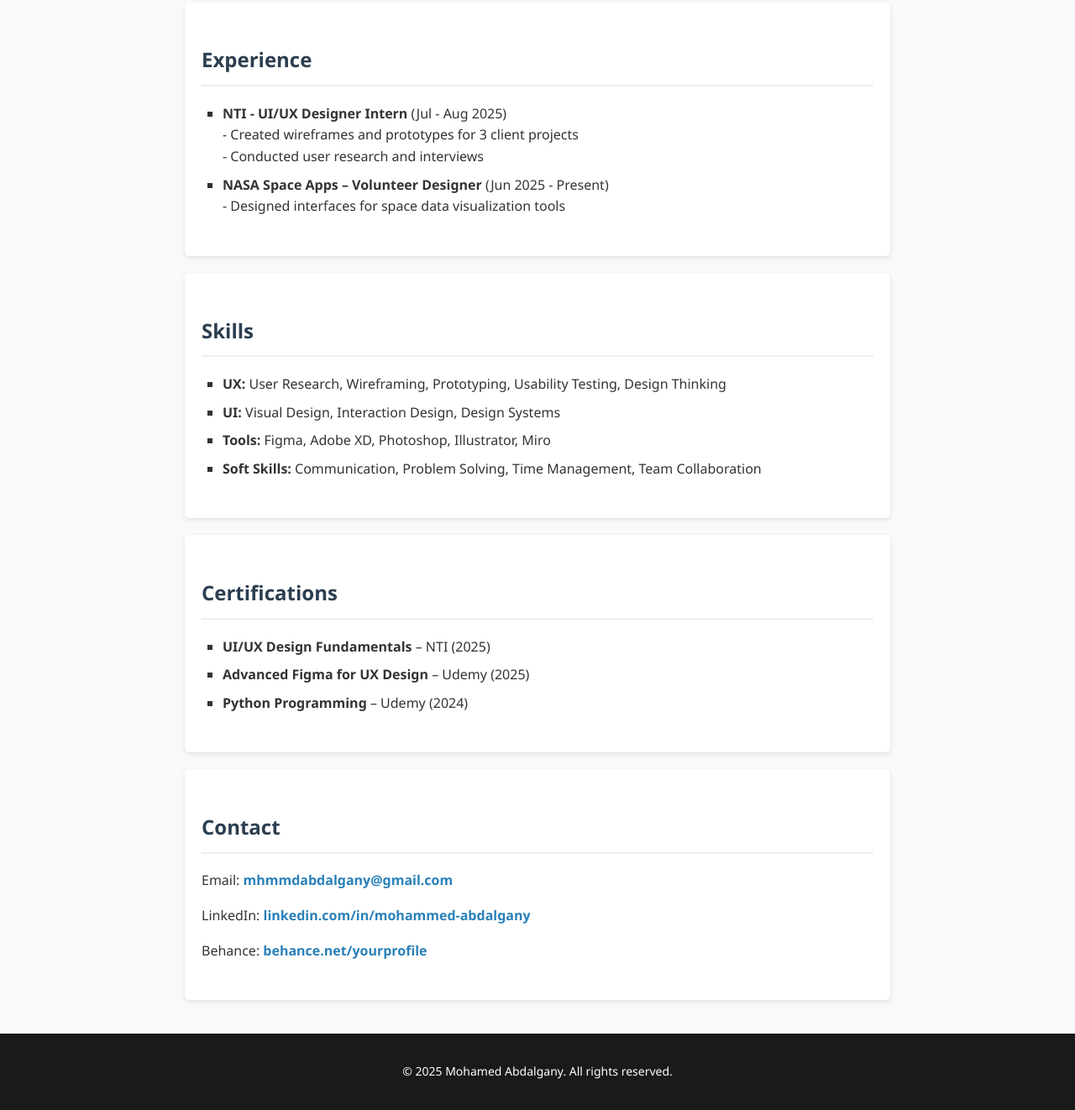
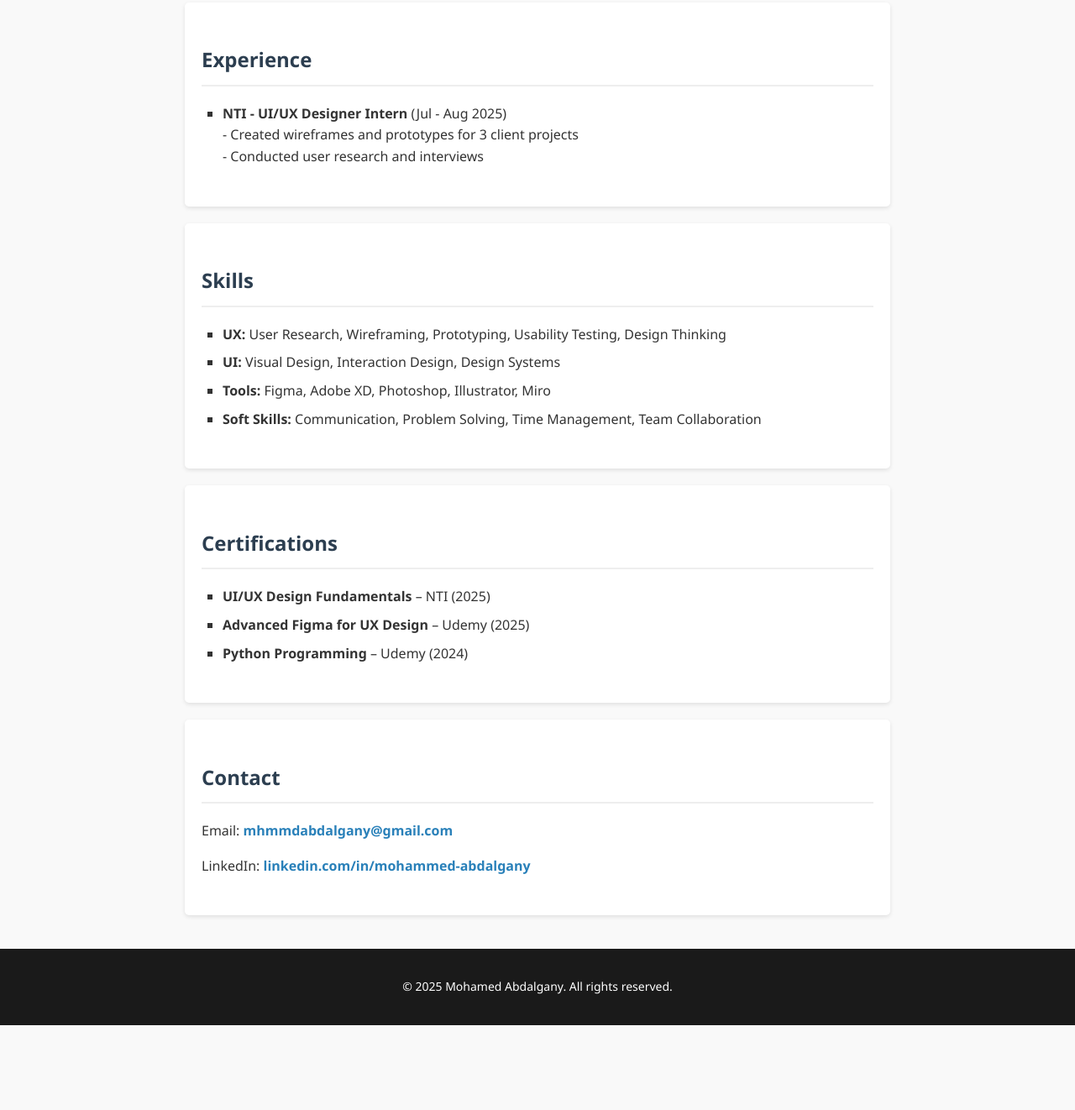
Before and after one commit to mhmmdabdalgany-ui/Protofolio, a plain HTML site: page index.html in a window 1280 px wide. Shown: the part 1033-2355 px from the top of the page at 84% size. After the commit the page ends 2254 px from the top, so only its background shows below. Drawn offline with Linux system fonts and the light colour scheme.

Commit message:
Update index.html

```diff
--- a/index.html
+++ b/index.html
@@ -109,8 +109,6 @@
             <li><strong>NTI - UI/UX Designer Intern</strong> (Jul - Aug 2025)<br>
             - Created wireframes and prototypes for 3 client projects<br>
             - Conducted user research and interviews</li>
-            <li><strong>NASA Space Apps – Volunteer Designer</strong> (Jun 2025 - Present)<br>
-            - Designed interfaces for space data visualization tools</li>
         </ul>
     </section>
 
@@ -137,7 +135,6 @@
         <h2>Contact</h2>
         <p>Email: <a href="mailto:mhmmdabdalgany@gmail.com">mhmmdabdalgany@gmail.com</a></p>
         <p>LinkedIn: <a href="https://www.linkedin.com/in/mohammed-abdalgany-b9520036b" target="_blank">linkedin.com/in/mohammed-abdalgany</a></p>
-        <p>Behance: <a href="https://www.behance.net/yourprofile" target="_blank">behance.net/yourprofile</a></p>
     </section>
 
     <footer>
```
